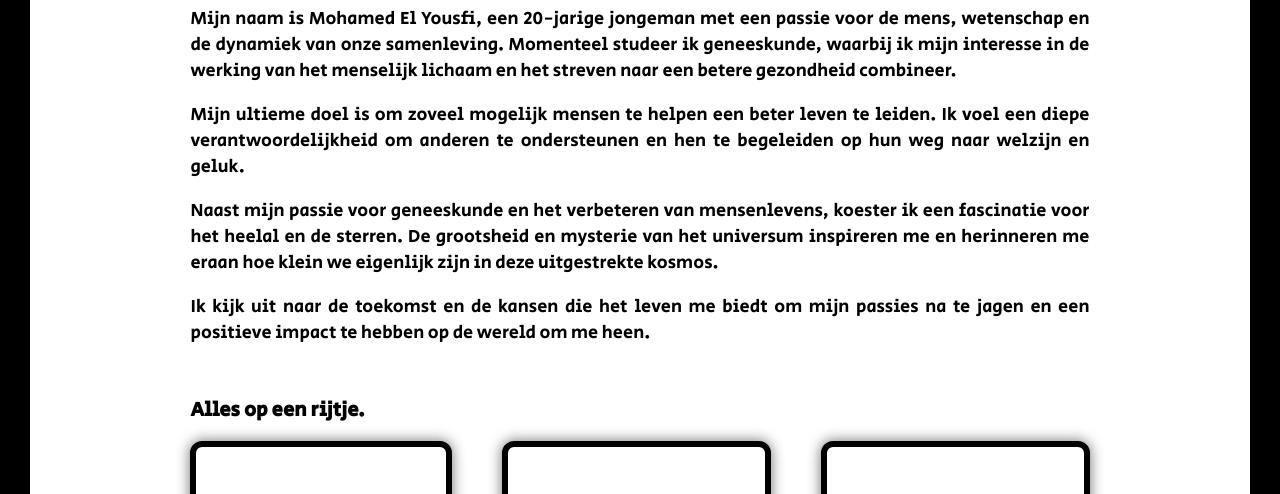
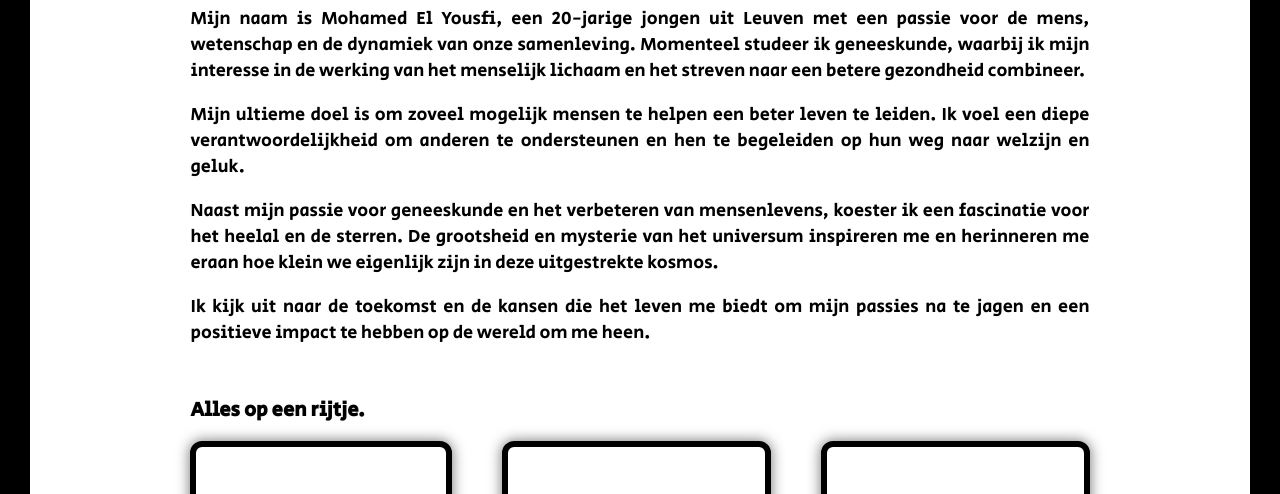
Before and after one commit to Mohagames205/portfolio, a plain HTML site: page index.html in a window 1280 px wide. Shown: the part 606-1100 px from the top of the page. Drawn offline with nearby package versions, Linux system fonts and the light colour scheme.

Commit message:
add location

```diff
--- a/index.html
+++ b/index.html
@@ -29,7 +29,7 @@
             <h1>Wie ben ik?</h1>
 
             <div style="text-align: justify; text-align: justify; font-size: 18px;">
-                <p> Mijn naam is Mohamed El Yousfi, een 20-jarige jongeman met een passie voor de mens, wetenschap en de dynamiek van onze samenleving. Momenteel studeer ik geneeskunde, waarbij ik mijn interesse in de werking van het menselijk lichaam en het streven naar een betere gezondheid combineer. </p>
+                <p> Mijn naam is Mohamed El Yousfi, een 20-jarige jongen uit Leuven met een passie voor de mens, wetenschap en de dynamiek van onze samenleving. Momenteel studeer ik geneeskunde, waarbij ik mijn interesse in de werking van het menselijk lichaam en het streven naar een betere gezondheid combineer. </p>
 
                 <p> Mijn ultieme doel is om zoveel mogelijk mensen te helpen een beter leven te leiden. Ik voel een diepe verantwoordelijkheid om anderen te ondersteunen en hen te begeleiden op hun weg naar welzijn en geluk. </p>
 
```
